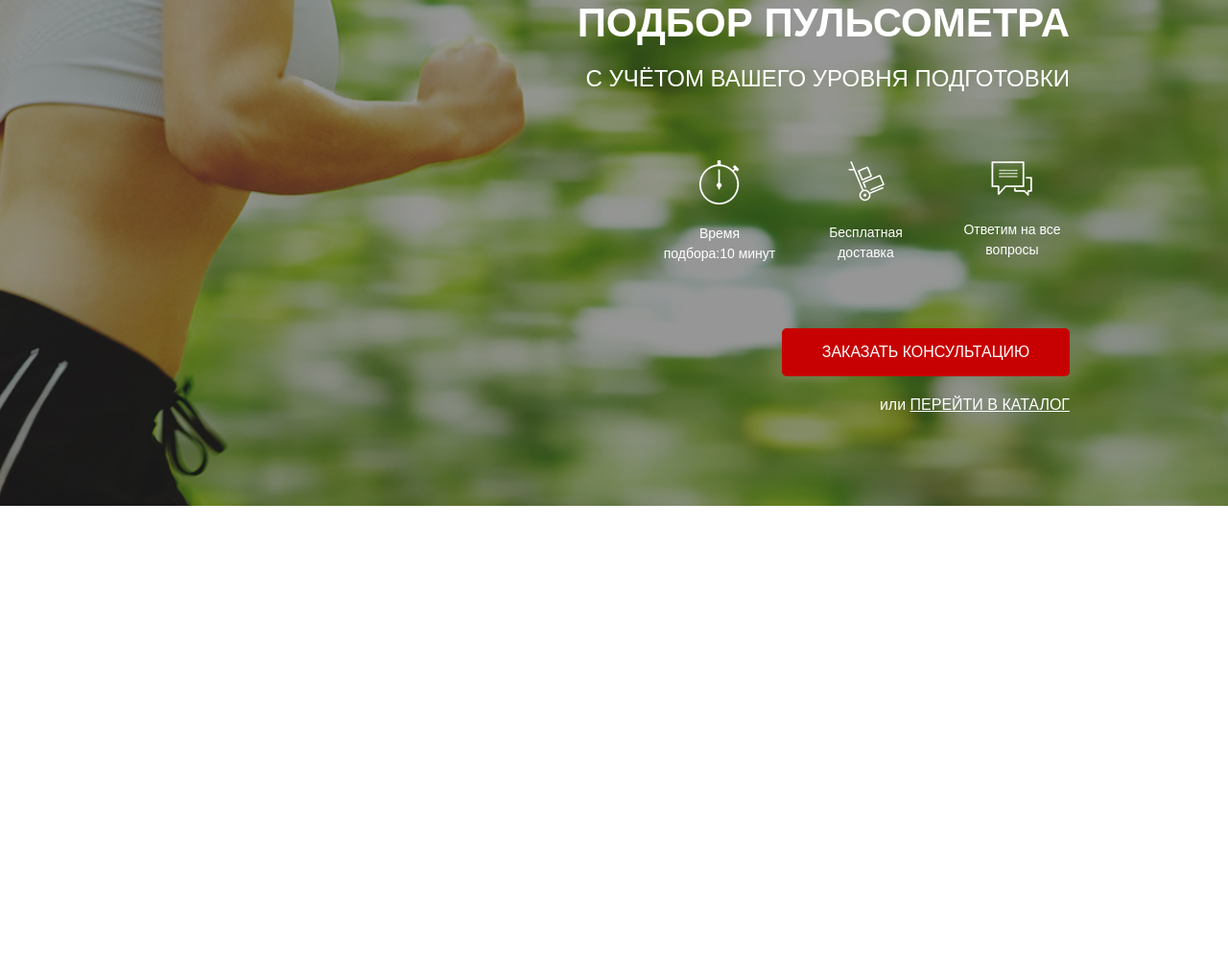
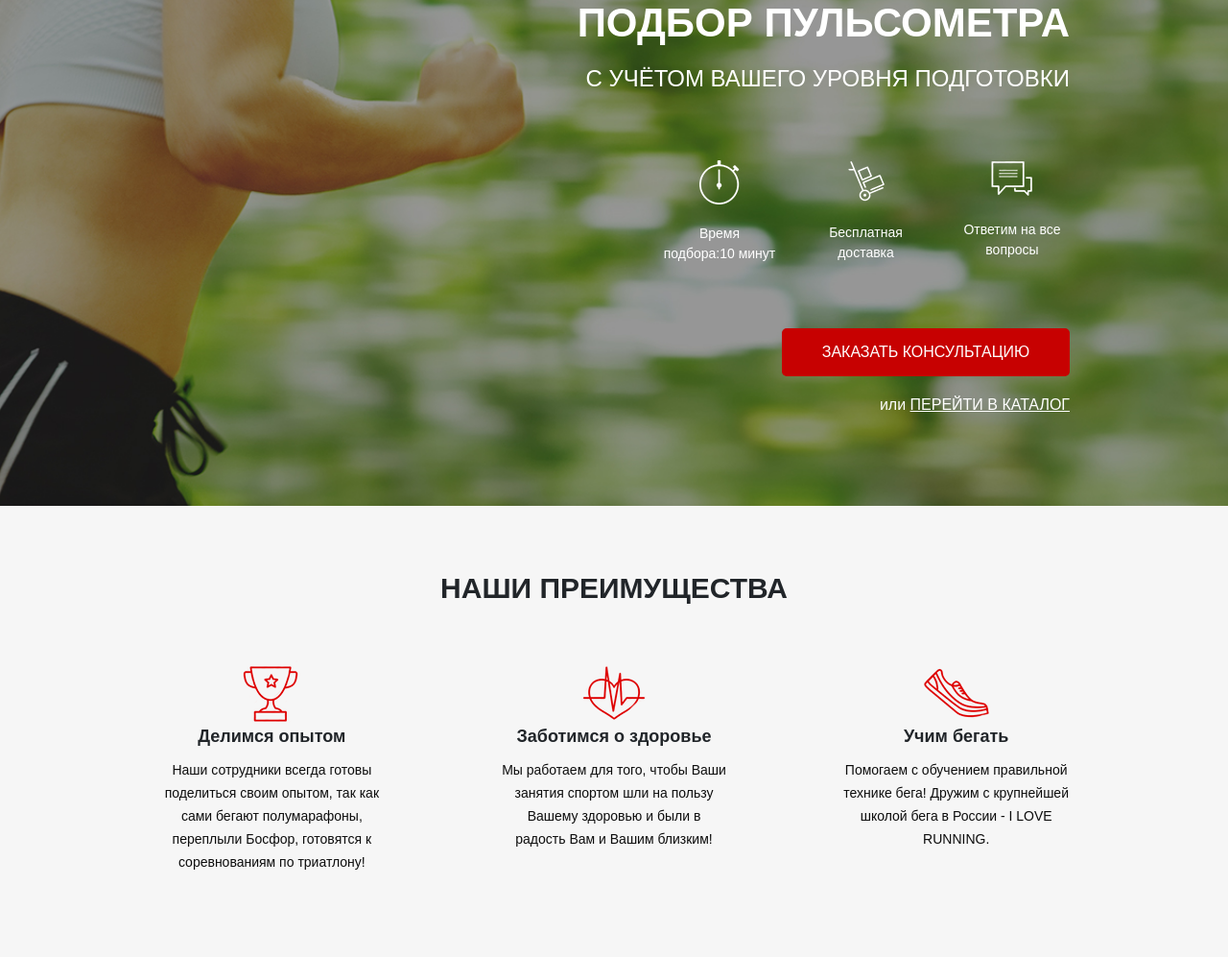
Before and after one commit to SayKham99/pulseLanding, a website: page src/index.html in a window 1280 px wide. Shown: the part 165-1162 px from the top of the page at 96% size. Before the commit the page ends 800 px from the top, so only its background shows below. Drawn offline with Linux system fonts and the light colour scheme.

Commit message:
added responsivity max520px

```diff
--- a/src/index.html
+++ b/src/index.html
@@ -55,7 +55,35 @@
                 </div>
             </div>
         </div>
+
     </div>
+    <section class="adv">
+        <div class="container">
+            <h2 class="adv__header">НАШИ ПРЕИМУЩЕСТВА</h2>
+            <div class="adv__items">
+                <div class="adv__item">
+                    <img src="./icons/cup.png" alt="cup">
+                    <h4 class="item__header">Делимся опытом</h4>
+                    <p class="itam__descr">Наши сотрудники всегда готовы поделиться своим опытом, так как сами бегают
+                        полумарафоны, переплыли Босфор, готовятся к соревнованиям по триатлону!</p>
+                </div>
+                <div class="adv__item">
+                    <img src="./icons/heart.png" alt="heart">
+                    <h4 class="item__header">Заботимся о здоровье</h4>
+                    <p class="itam__descr">Мы работаем для того, чтобы Ваши занятия спортом шли на пользу Вашему
+                        здоровью и были
+                        в радость Вам и Вашим близким!</p>
+                </div>
+                <div class="adv__item">
+                    <img src="./icons/shoe.png" alt="shoe">
+                    <h4 class="item__header">Учим бегать</h4>
+                    <p class="itam__descr">Помогаем с обучением правильной технике бега! Дружим с крупнейшей школой бега
+                        в
+                        России - <span>I LOVE RUNNING.</span></p>
+                </div>
+            </div>
+        </div>
+    </section>
 </body>
 
 </html>
--- /dev/null
+++ b/src/sass/bases/_media.scss
@@ -0,0 +1,44 @@
+@media (max-width: 519px) {
+    .promo {
+        min-width: 420px;
+        .header {
+            display: none;
+        }
+        &__header {
+            text-align: center;
+            padding: 0 20px 0 20px;
+        }
+        &__subheader {
+            text-align: center;
+            padding: 0 10px 0 10px;
+        }
+        &__icons {
+            margin: 0 auto;
+            flex-direction: column;
+            align-items: center;
+        }
+        &__icon {
+            margin-top: 25px;
+        }
+        button {
+            display: block;
+            margin: 0 auto;
+            margin-top: 20px;
+        }
+        &__link {
+            display: block;
+            margin: 0 auto;
+        }
+    }
+
+    .adv {
+        min-width: 420px;
+        &__items {
+            padding: 0 50px 0 50px;
+            grid-template-columns: 1fr !important;
+        }
+        &__header {
+            padding: 0 10px 0 10px;
+        }
+    }
+}
--- a/src/sass/bases/_variables.scss
+++ b/src/sass/bases/_variables.scss
@@ -0,0 +1 @@
+$clr_red: #c70101;
--- /dev/null
+++ b/src/sass/blocks/_adv.scss
@@ -0,0 +1,35 @@
+.adv {
+    background: #f6f6f6;
+    min-height: 470px;
+    padding: 71px 0 64px 0;
+    &__header {
+        display: block;
+        margin: 0 auto;
+        margin-bottom: 60px;
+        font-weight: 700;
+        font-size: 30px;
+        line-height: 30px;
+        text-align: center;
+    }
+    &__items {
+        display: grid;
+        grid-template-rows: 1fr;
+        grid-template-columns: 4fr 4fr 4fr;
+        gap: 120px;
+    }
+    &__item {
+        text-align: center;
+        .item__header {
+            font-weight: 700;
+            font-size: 18px;
+            line-height: 29px;
+            text-align: center;
+        }
+        .itam__descr {
+            font-weight: 400;
+            font-size: 14px;
+            line-height: 24px;
+            color: #0d0d0d;
+        }
+    }
+}
--- a/src/sass/style.scss
+++ b/src/sass/style.scss
@@ -1,15 +1,14 @@
-$clr_red: #c70101;
-
 @import "bases/variables";
-
-*{
+@import "bases/media";
+* {
     box-sizing: border-box;
-    font-family:'Museo Sans Cyrl', sans-serif;
+    font-family: "Museo Sans Cyrl", sans-serif;
 }
-.container{
+.container {
     max-width: 950px;
     margin: 0 auto;
 }
 @import "blocks/promo";
 @import "blocks/headers";
-@import "blocks/buttons"
+@import "blocks/buttons";
+@import "blocks/adv";
```
Also changed, not shown: src/css/style.min.css, 1 other file.
